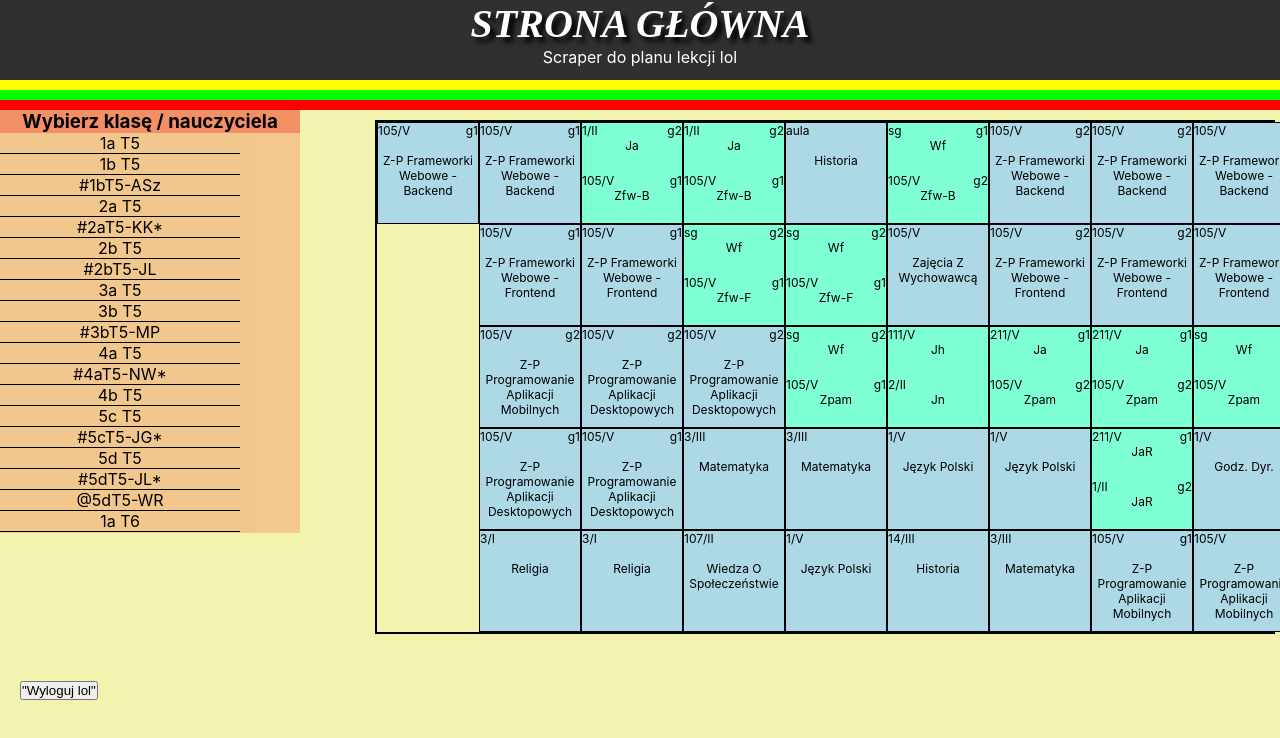
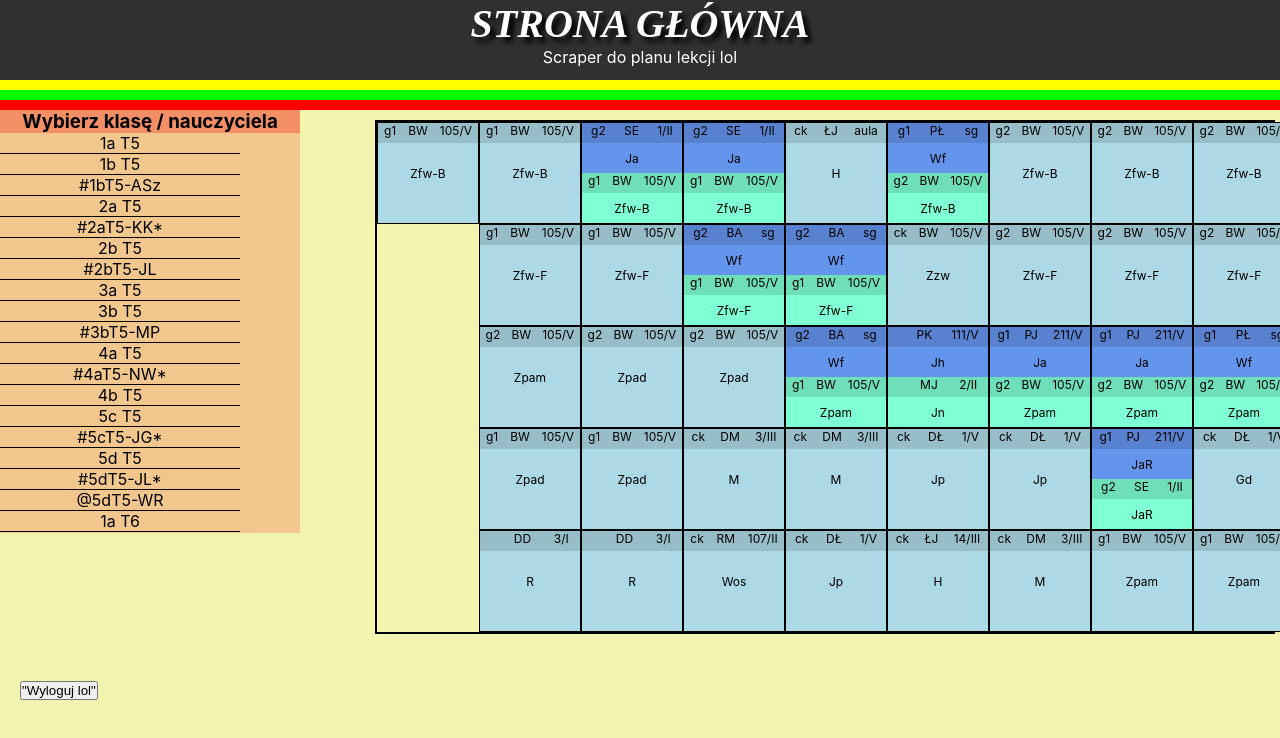
Before and after one commit to Wojtanello-coder/multi-plan, a React (Create React App) app: page /qweasd in a window 1280 px wide. Shown: the top 738 px of the page. Built offline with nearby package versions, Linux system fonts and the light colour scheme.

Commit message:
looks way better

```diff
--- a/src/Components/Plan.css
+++ b/src/Components/Plan.css
@@ -44,9 +44,14 @@
 }
 .plan_cell_double{
     font-size: 12px;
-    background-color: aquamarine;
     height: 50px;
     width: 100px;
+}
+.double1{
+    background-color: cornflowerblue;
+}
+.double2{
+    background-color: aquamarine;
 }
 
 .cell_border{
@@ -55,19 +60,23 @@
 }
 
 
-.subj{
+.cell_header{
+    height: 20px;
+    background-color: #00000020;
+    display: flex;
+    justify-content: space-around;
+}
+.cell_body1{
+    height: 60px;
+    display: flex;
+    align-items: center;
+    justify-content: center;
     text-transform: capitalize;
-    text-align: center;
-    display: inline-block;
-    width: 100%;
-    float: left;
-
 }
-.classroom{
-    display: inline-block;
-    float: left;
+.cell_body2{
+    height: 30px;
+    display: flex;
+    align-items: center;
+    justify-content: center;
+    text-transform: capitalize;
 }
-.group{
-    display: inline-block;
-    float: right;
-}
--- a/src/Components/Plan.js
+++ b/src/Components/Plan.js
@@ -9,7 +9,9 @@ function Plan(props){
     const newArr = [];
     while(props.data.lesson.length) newArr.push(props.data.lesson.splice(0,props.data.dayLength));
 
-    function LessonShorten(x){
+
+    // skraca stringa
+    function Shorten(x){
         let result = x[0];
         let flag = false;
         for(let i = 0; i < x.length; i++){
@@ -23,9 +25,11 @@ function Plan(props){
         return result;
     }
 
+    // wypis grupy
     function Grouper(x){
         if(x == "1. Grupa") return "g1";
         if(x == "2. Grupa") return "g2";
+        if(x == "Cała klasa") return "ck";
         else return "";
     }
 
@@ -47,16 +51,18 @@ function Plan(props){
                                         // JEDNA GRUPA
                                         <div className="cell_border">
                                             <div className="plan_cell">
+                                                <div className="cell_header">
                                                     {/* grupy */}
                                                     <p className="group">{Grouper(cell[3])}</p>
+                                                    {/* Nauczyciel */}
+                                                    <p classname="teacher">{Shorten(cell[0])}</p>
                                                     {/* sala */}
                                                     <p classname="classroom">{cell[1]}</p>
+                                                </div>
+                                                <div className="cell_body1">
                                                     {/* przedmiot */}
-                                                <br/>
-                                                {/* <p className="subj">{LessonShorten(cell[2])}</p> */}
-                                                <p className="subj">{cell[2]}</p>
-                                                {/* <p className="teacher">{cell[0]}</p> */}
-
+                                                    <p className="subj">{Shorten(cell[2])}</p>
+                                                </div>
                                             </div>
                                         </div>
 
@@ -64,23 +70,36 @@ function Plan(props){
 
                                         // DWIE GRUPY
                                         <div className="cell_border">
-                                            <div className="plan_cell_double">
-
+                                            <div className="plan_cell_double double1">
+                                                <div className="cell_header">
                                                     {/* grupa */}
                                                     <p className="group">{Grouper(cell[3])}</p>
+                                                    {/* nauczyciel */}
+                                                    <p className="teacher">{Shorten(cell[0])}</p>
                                                     {/* sala */}
                                                     <p className="classroom">{cell[1]}</p>
+                                                </div>
+                                                <div className="cell_body2">
                                                     {/* przedmiot */}
-                                                <p className="subj">{LessonShorten(cell[2])}</p>
+                                                    <p className="subj">{Shorten(cell[2])}</p>
                                                 </div>
-                                            <div className="plan_cell_double">
 
+
+                                            </div>
+                                            <div className="plan_cell_double double2">
+
+                                                <div className="cell_header">
                                                     {/* grupa */}
                                                     <p className="group">{Grouper(cell[7])}</p>
+                                                    {/* Nauczyciel */}
+                                                    <p className="teacher">{Shorten(cell[4])}</p>
                                                     {/* sala */}
                                                     <p className="classroom">{cell[5]}</p>
+                                                </div>
+                                                <div className="cell_body2">
                                                     {/* przedmiot */}
-                                                <p className="subj">{LessonShorten(cell[6])}</p>
+                                                    <p className="subj">{Shorten(cell[6])}</p>
+                                                </div>
                                             </div>
                                         </div>
 
```
Lines whose indentation alone changed are shown as unchanged.
